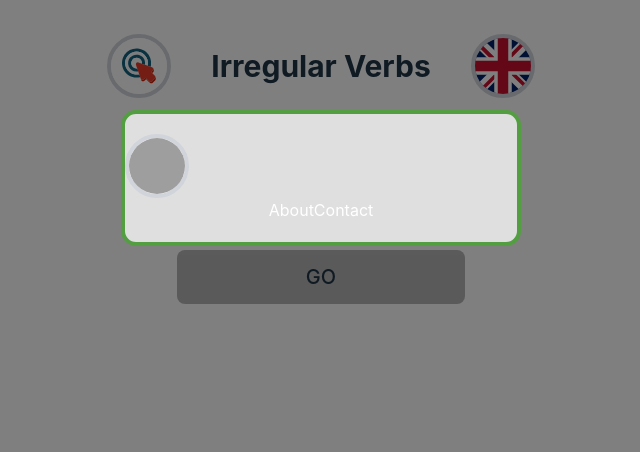
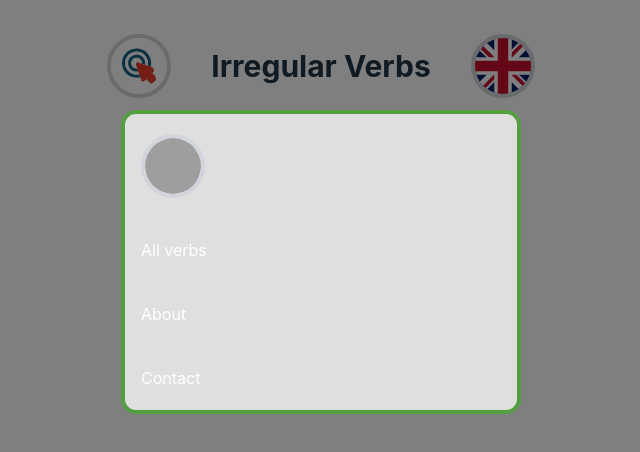
Before and after one commit to SbirLobo/IrregularVerbs, a React (Vite) app: page / in a window 1280 px wide. Both pictures are taken after a click on the picture 458 px from the left and 66 px from the top of the page. Shown: the top 452 px of the page, without its empty margins (319-959 px from the left). Built offline with nearby package versions, Linux system fonts and the light colour scheme; grey boxes are pictures that could not be loaded.

Commit message:
adding basics for popup list af all verbs

```diff
--- a/src/App.css
+++ b/src/App.css
@@ -56,6 +56,9 @@
   outline: 4px auto -webkit-focus-ring-color;
 }
 
+.menuButton {
+}
+
 .popupDefault {
   background-color: var(--bg-dark-theme-popupDefault);
   width: 80%;
@@ -91,6 +94,21 @@
 
 .popupMenu {
   border: solid 4px #549e42;
+  display: flex;
+  flex-direction: column;
+  align-items: start;
+  justify-content: space-around;
+  gap: 2.5rem;
+  padding-inline: 1rem;
+}
+
+.popupAbout {
+}
+
+.popupContact {
+}
+
+.popupEntireList {
 }
 
 .popupLayout {
@@ -119,18 +137,3 @@
   cursor: pointer;
   border-color: rgb(253 224 71 / 1);
 }
-
-@media (prefers-color-scheme: light) {
-  .verbTranslation {
-    color: var(--text-white-theme-translation);
-  }
-  .audioIcon:hover {
-    filter: drop-shadow(0 0 1rem var(--shadow-white-theme-audioIcon));
-  }
-  .mainButton {
-    background-color: var(--bg-white-theme-mainButton);
-  }
-  .popupDefault {
-    background-color: var(--bg-white-theme-popupDefault);
-  }
-}
--- a/src/App.jsx
+++ b/src/App.jsx
@@ -43,6 +43,8 @@ function App() {
   const [popupAbout, setPopupAbout] = useState(false);
   // contact popup interruptor : bool
   const [popupContact, setPopupContact] = useState(false);
+  // entire list popup interruptor : bool
+  const [popupEntireList, setPopupEntireList] = useState(false);
 
   useEffect(() => {
     setCurrentList(data[dataIndex]);
@@ -114,6 +116,8 @@ function App() {
         popupAbout={popupAbout}
         popupContact={popupContact}
         setPopupContact={setPopupContact}
+        popupEntireList={popupEntireList}
+        setPopupEntireList={setPopupEntireList}
       />
     </>
   );
--- /dev/null
+++ b/src/components/PopupEntireList.jsx
@@ -0,0 +1,19 @@
+import PropTypes from "prop-types";
+
+export default function PopupEntireList({ whiteMode }) {
+  return (
+    <>
+      <div
+        className={`popupDefault popupEntireList ${
+          whiteMode ? "bgPopupWhite" : "bgPopupDark"
+        }`}
+      >
+        <p>test EntireList</p>
+      </div>
+    </>
+  );
+}
+
+PopupEntireList.propTypes = {
+  whiteMode: PropTypes.bool,
+};
--- a/src/components/PopupParent.jsx
+++ b/src/components/PopupParent.jsx
@@ -3,6 +3,7 @@ import PopupAbout from "./PopupAbout";
 import PopupLang from "./PopupLang";
 import PopupMenu from "./PopupMenu";
 import PopupContact from "./PopupContact";
+import PopupEntireList from "./PopupEntireList";
 
 export default function PopupParent({
   popupLang,
@@ -18,27 +19,34 @@ export default function PopupParent({
   popupAbout,
   popupContact,
   setPopupContact,
+  popupEntireList,
+  setPopupEntireList,
 }) {
   function handleKeyDown(e) {
     if (e.keyCode === 27) {
-      setPopupLang(false);
-      setPopupAbout(false);
-      setPopupMenu(false);
-      setPopupContact(false);
+      shutDownAllPopup();
     }
   }
   function handleParentClick(e) {
     if (e.target === e.currentTarget) {
-      setPopupAbout(false);
-      setPopupLang(false);
-      setPopupMenu(false);
-      setPopupContact(false);
+      shutDownAllPopup();
     }
+  }
+  function shutDownAllPopup() {
+    setPopupAbout(false);
+    setPopupLang(false);
+    setPopupMenu(false);
+    setPopupContact(false);
+    setPopupEntireList(false);
   }
 
   return (
     <>
-      {(popupAbout || popupLang || popupMenu || popupContact) && (
+      {(popupAbout ||
+        popupLang ||
+        popupMenu ||
+        popupContact ||
+        popupEntireList) && (
         <div
           role="button"
           tabIndex={0}
@@ -62,10 +70,12 @@ export default function PopupParent({
               setWhiteMode={setWhiteMode}
               setPopupAbout={setPopupAbout}
               setPopupContact={setPopupContact}
+              setPopupEntireList={setPopupEntireList}
             />
           )}
           {popupAbout && <PopupAbout whiteMode={whiteMode} />}
           {popupContact && <PopupContact whiteMode={whiteMode} />}
+          {popupEntireList && <PopupEntireList whiteMode={whiteMode} />}
         </div>
       )}
     </>
@@ -86,4 +96,6 @@ PopupParent.propTypes = {
   popupAbout: PropTypes.bool,
   popupContact: PropTypes.bool,
   setPopupContact: PropTypes.func,
+  popupEntireList: PropTypes.bool,
+  setPopupEntireList: PropTypes.func,
 };
--- a/src/components/popupMenu.jsx
+++ b/src/components/popupMenu.jsx
@@ -6,6 +6,7 @@ export default function PopupMenu({
   setWhiteMode,
   setPopupAbout,
   setPopupContact,
+  setPopupEntireList,
 }) {
   function handleClickAppearence() {
     setWhiteMode(!whiteMode);
@@ -19,6 +20,11 @@ export default function PopupMenu({
   function handleClickContact() {
     setPopupMenu(false);
     setPopupContact(true);
+  }
+
+  function handleClickEntireList() {
+    setPopupMenu(false);
+    setPopupEntireList(true);
   }
 
   return (
@@ -43,6 +49,12 @@ export default function PopupMenu({
             onClick={handleClickAppearence}
           />
         )}
+        <button
+          className="menuButton text-white"
+          onClick={handleClickEntireList}
+        >
+          All verbs
+        </button>
         <button className="menuButton text-white" onClick={handleClickAbout}>
           About
         </button>
@@ -60,4 +72,5 @@ PopupMenu.propTypes = {
   setWhiteMode: PropTypes.func,
   setPopupAbout: PropTypes.func,
   setPopupContact: PropTypes.func,
+  setPopupEntireList: PropTypes.func,
 };
```
